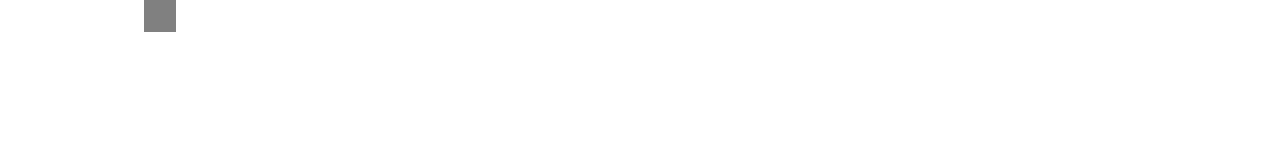
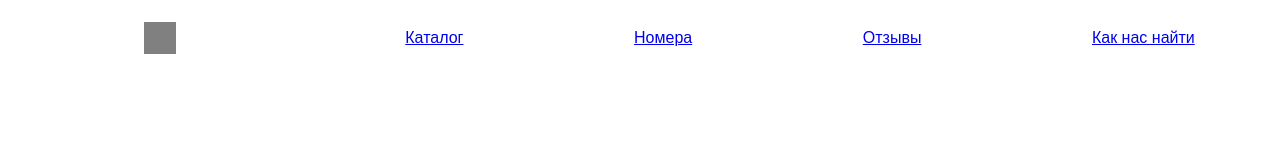
Before and after one commit to ar78ilnik/recetas2, a website: page app/index.html in a window 1280 px wide. Drawn offline with nearby package versions, Linux system fonts and the light colour scheme; files that its build step writes are made by us from their sources.

Commit message:
Header all

```diff
--- a/app/scss/button.scss
+++ b/app/scss/button.scss
@@ -15,7 +15,7 @@
 	}
 }
 
-@media (min-width: 736px) {
+@media (min-width: 768px) {
 	.button {
 		&_nav {
 			display: none;
--- a/app/scss/container.scss
+++ b/app/scss/container.scss
@@ -11,3 +11,13 @@
 		grid-template-rows: 75px, 1fr;
 	}
 }
+
+@media (min-width: 768px) {
+	.container {
+		&_header {
+			height: inherit;
+			grid-template-columns: 1fr 3fr;
+			grid-template-rows: 75px, 1fr;
+		}
+	}
+}
--- /dev/null
+++ b/app/scss/link.scss
@@ -0,0 +1,8 @@
+.link {
+	&_header {
+		display: flex;
+		height: 100%;
+		align-items: center;
+		justify-content: center;
+	}
+}
--- a/app/scss/list.scss
+++ b/app/scss/list.scss
@@ -7,3 +7,19 @@
 		list-style: none;
 	}
 }
+
+@media (min-width: 768px) {
+	.list {
+		&_header {
+			height: 100%;
+			display: flex;
+			justify-content: space-between;
+		}
+		&_item {
+			flex-grow: 1;
+		}
+		&_link {
+			vertical-align: center;
+		}
+	}
+}
--- a/app/scss/nav.scss
+++ b/app/scss/nav.scss
@@ -8,3 +8,11 @@
 		display: block;
 	}
 }
+
+@media (min-width: 768px) {
+	.nav {
+		&_header {
+			display: block;
+		}
+	}
+}
--- a/app/scss/style.scss
+++ b/app/scss/style.scss
@@ -8,3 +8,4 @@
 @import 'nav';
 @import 'button';
 @import 'icon';
+@import 'link';
```
